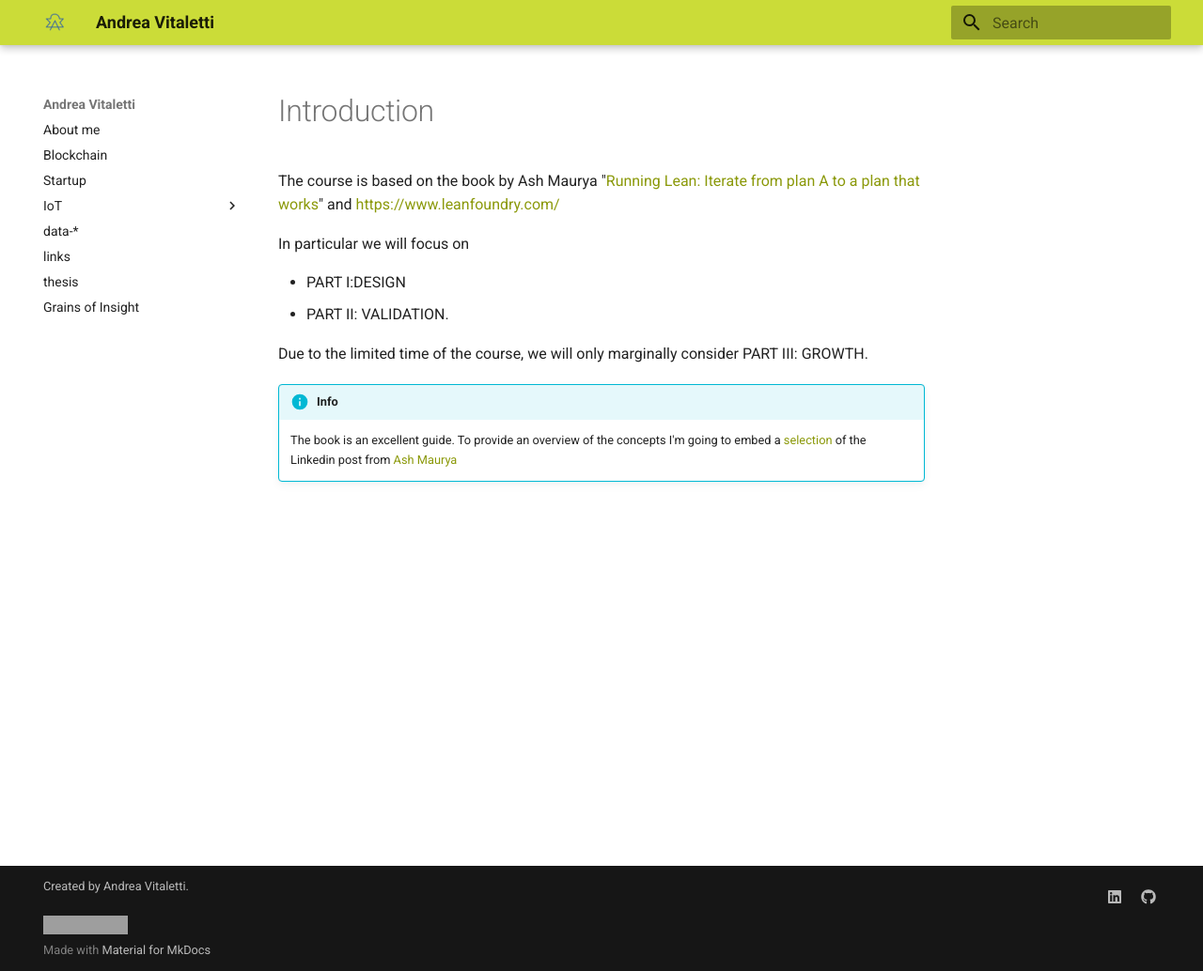
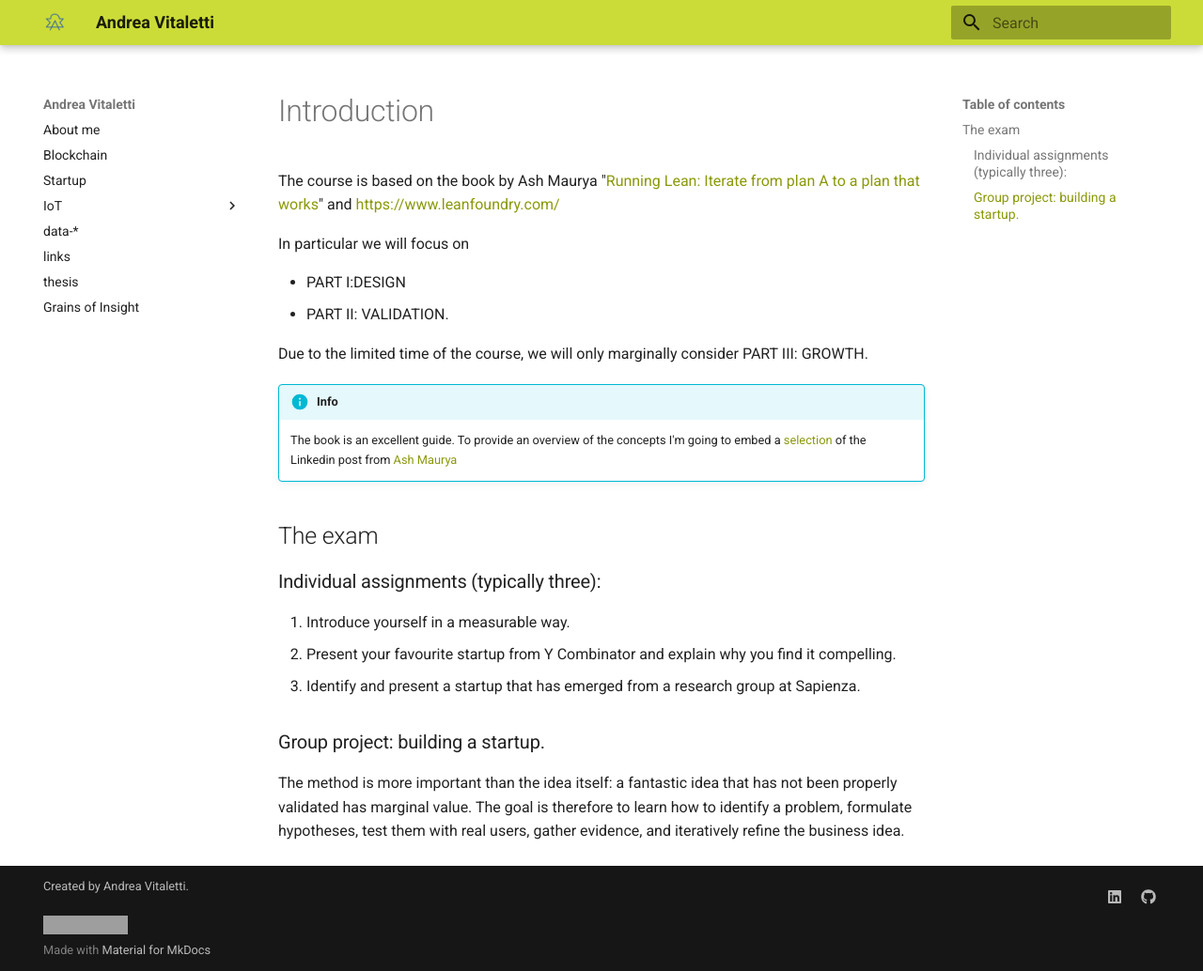
Before and after one commit to andreavitaletti/andreavitaletti.github.io, an MkDocs documentation site: the page built from docs/Startup/index.md, in a window 1280 px wide and 1034 px high. Shown: the whole window at 94% size. Built offline with MkDocs 1.6.1 and Material for MkDocs 9.7.7, drawn with Linux system fonts in a browser that asks for light colours; grey boxes are pictures that could not be loaded.

Commit message:
Update index.md

```diff
--- a/docs/Startup/index.md
+++ b/docs/Startup/index.md
@@ -16,3 +16,12 @@
 !!! info
 
     The book is an excellent guide. To provide an overview of the concepts I'm going to embed a [selection](Learn from the master.md) of the Linkedin post from [Ash Maurya](https://www.linkedin.com/in/ashmaurya/)
+
+## The exam
+
+### Individual assignments (typically three):
+ 1. Introduce yourself in a measurable way.
+ 2. Present your favourite startup from Y Combinator and explain why you find it compelling.
+ 3. Identify and present a startup that has emerged from a research group at Sapienza.
+### Group project: building a startup.
+ The method is more important than the idea itself: a fantastic idea that has not been properly validated has marginal value. The goal is therefore to learn how to identify a problem, formulate hypotheses, test them with real users, gather evidence, and iteratively refine the business idea.
```
